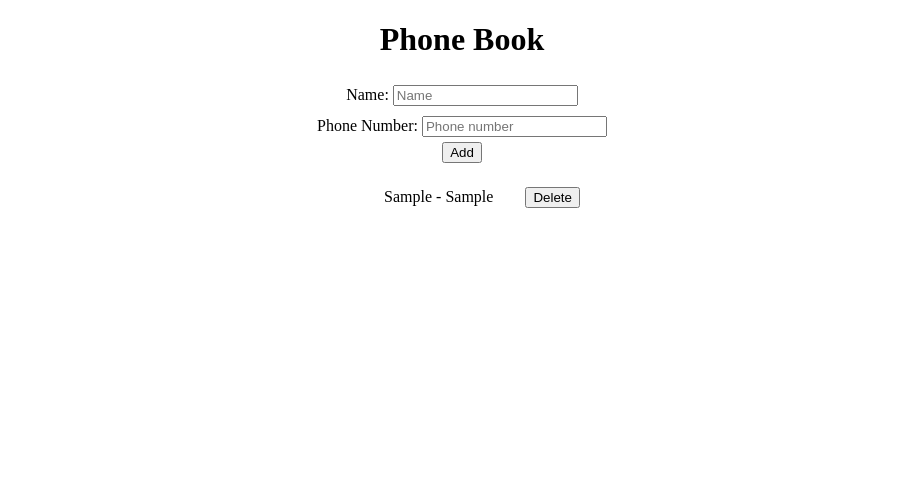
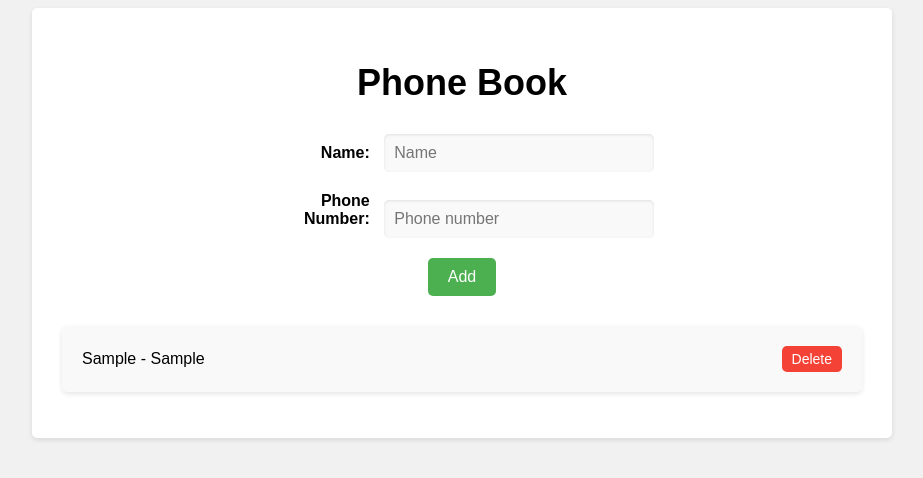
Before and after one commit to sbarrientos2/phone-book-javascript, a plain HTML site: page index.html in a window 1280 px wide. Both pictures are taken after typing "Sample", "Sample" into the empty fields and a click on the button "Add". Shown: the whole page, without its empty margins (178-1101 px from the left). Drawn offline with Linux system fonts and the light colour scheme.

Commit message:
modified styles.css, it looks very nice

```diff
--- a/styles.css
+++ b/styles.css
@@ -1,20 +1,116 @@
-.user-input {
-    padding: 5px;
+/* Overall styles */
+
+body {
+  font-family: Arial, sans-serif;
+  background-color: #f1f1f1;
 }
 
 #all {
-    text-align: center;
+  width: 90%;
+  max-width: 800px;
+  margin: 0 auto;
+  background-color: #fff;
+  border-radius: 5px;
+  box-shadow: 0 2px 5px rgba(0,0,0,0.1);
+  padding: 30px;
+  text-align: center;
 }
 
-#delete-button {
-    margin-left: 2rem;
-    margin-top: .5rem;
+h1 {
+  font-size: 36px;
+  margin-bottom: 30px;
+}
+
+form {
+  margin-bottom: 30px;
+}
+
+.user-input {
+  margin-bottom: 20px;
+}
+
+label {
+  display: inline-block;
+  width: 100px;
+  text-align: right;
+  margin-right: 10px;
+  font-weight: bold;
+}
+
+input[type="text"] {
+  width: 250px;
+  padding: 10px;
+  font-size: 16px;
+  border-radius: 5px;
+  border: none;
+  background-color: #f9f9f9;
+  box-shadow: inset 0 1px 3px rgba(0,0,0,0.1);
+}
+
+button {
+  padding: 10px 20px;
+  font-size: 16px;
+  border-radius: 5px;
+  border: none;
+  background-color: #4CAF50;
+  color: #fff;
+  cursor: pointer;
+  transition: background-color 0.2s ease;
 }
 
 button:hover {
-    cursor: pointer;
+  background-color: #3e8e41;
 }
 
 ul {
-    list-style: none;
+  list-style: none;
+  padding: 0;
 }
+
+li {
+  background-color: #f9f9f9;
+  padding: 20px;
+  margin-bottom: 10px;
+  border-radius: 5px;
+  box-shadow: 0 2px 5px rgba(0,0,0,0.1);
+  display: flex;
+  justify-content: space-between;
+  align-items: center;
+}
+
+li span {
+  font-weight: bold;
+}
+
+li button {
+  padding: 5px 10px;
+  font-size: 14px;
+  border-radius: 5px;
+  border: none;
+  background-color: #f44336;
+  color: #fff;
+  cursor: pointer;
+  transition: background-color 0.2s ease;
+}
+
+li button:hover {
+  background-color: #e53935;
+}
+
+/* Responsive styles */
+
+@media screen and (max-width: 600px) {
+
+  h1 {
+    font-size: 24px;
+  }
+
+  input[type="text"] {
+    width: 100%;
+  }
+
+  button {
+    width: 100%;
+  }
+
+}
```
